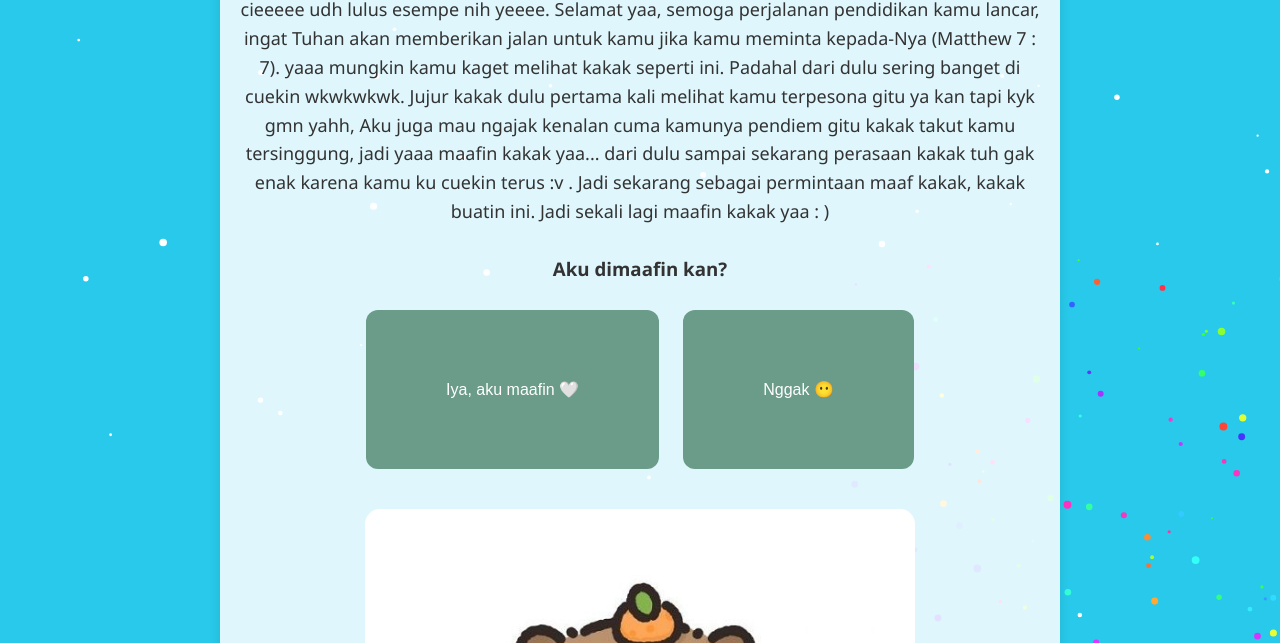
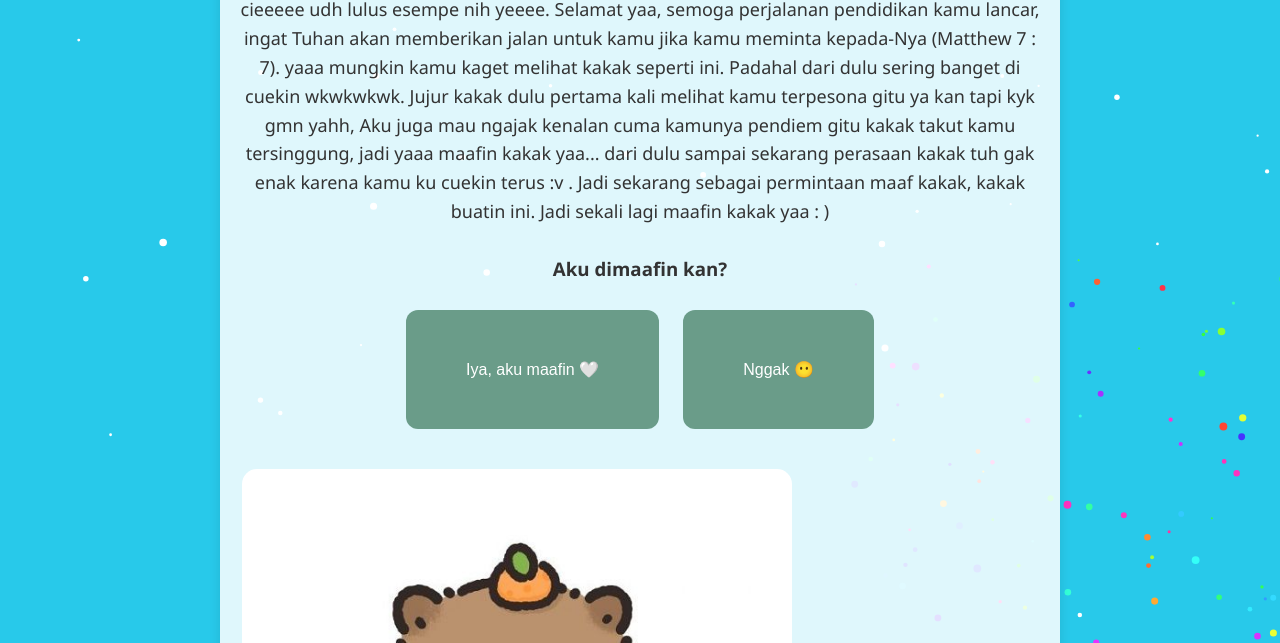
Before and after one commit to lnell19/nadine-project, a plain HTML site: page index.html in a window 1280 px wide. Shown: the part 157-800 px from the top of the page. Drawn offline with Linux system fonts and the light colour scheme.

Commit message:
Style.css

```diff
--- a/Style.css
+++ b/Style.css
@@ -48,7 +48,7 @@ p {
   background-color: #6a9c89;
   color: #fff;
   border: none;
-  padding: 70px 80px;
+  padding: 50px 60px;
   border-radius: 12px;
   cursor: pointer;
   font-size: 16px;
```
